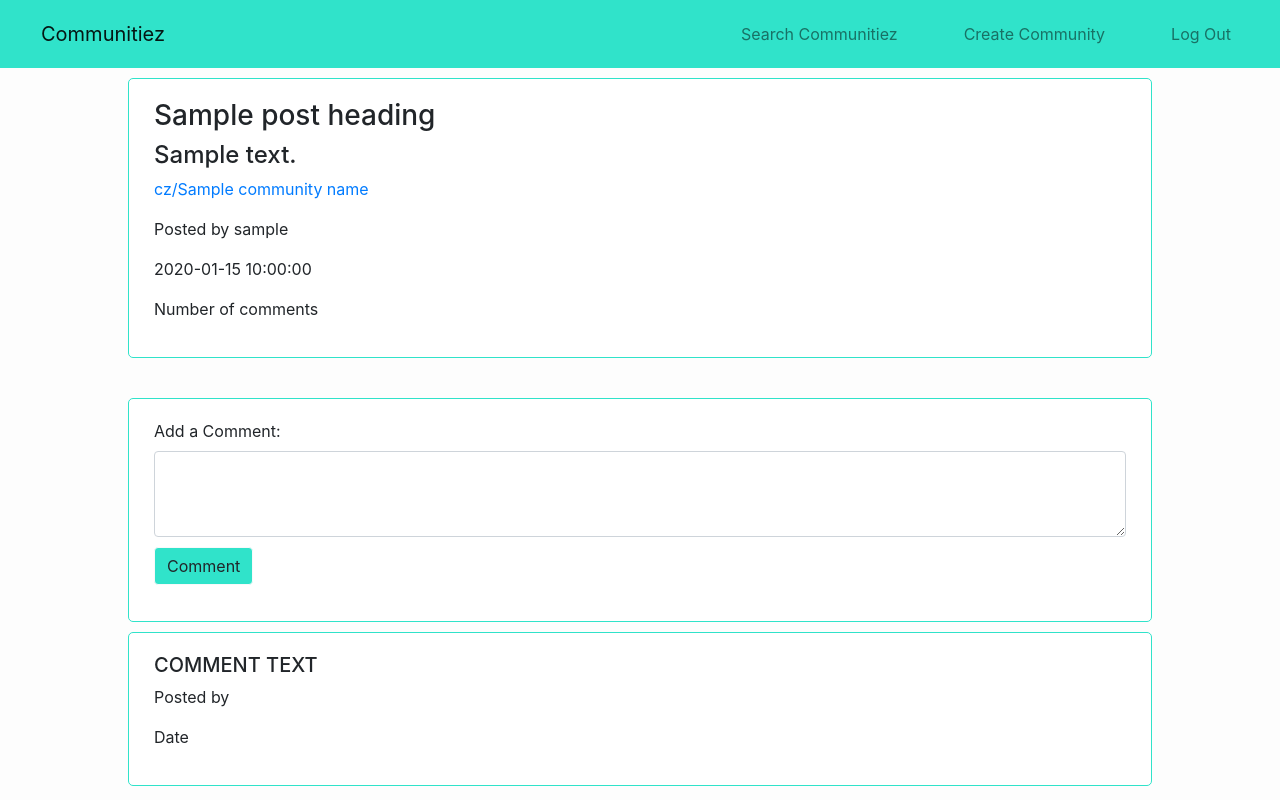
After one commit to cerisilv123/communitiez, a Flask app: template website/templates/community_post.html in a window 1280 px wide. The commit adds this page. Run offline with Flask 2, Linux system fonts and the light colour scheme; the template is opened without the code that fills it: most values are stand-ins (such as "Sample title", 1, 10 or a date in 2020); parts of the project's set-up code (start-up, migrations or seed data) failed here and were passed over.

Commit message:
Starting Comment function

```diff
--- /dev/null
+++ b/website/templates/community_post.html
@@ -0,0 +1,71 @@
+{% extends "base.html" %}
+
+{% block title %}Search Community{% endblock %}
+
+{% block navbar %}
+
+<!-- Navigation Bar -->
+
+<nav class="navbar navbar-expand-lg navbar-light">
+    <a class="navbar-brand" href="#">Communitiez</a>
+    <button class="navbar-toggler" type="button" data-toggle="collapse" data-target="#navbarNav" aria-controls="navbarNav" aria-expanded="false" aria-label="Toggle navigation">
+      <span class="navbar-toggler-icon"></span>
+    </button>
+    <div class="collapse navbar-collapse" id="navbarNav">
+      <ul class="navbar-nav ml-auto">
+        <li class="nav-item nav-item-homepage">
+          <a class="nav-link" href="{{ url_for('view.search_communitiez') }}">Search Communitiez</a>
+        </li>
+        <li class="nav-item nav-item-homepage">
+          <a class="nav-link" href="{{ url_for('view.create_community') }}">Create Community</a>
+        </li>
+        <li class="nav-item nav-item-homepage">
+          <a class="nav-link" href="{{ url_for('auth.logout') }}">Log Out</a>
+        </li>
+      </ul>
+    </div>
+</nav>
+
+{% endblock %}
+
+{% block content %}
+
+<!-- Community Post -->
+<div class="community-page-post container-fluid">
+    <div class="community-page-post-content">
+        <h3>{{post_heading}}</h3>
+        <h4>{{post_text}}</h4>
+        <p><a href="{{ url_for('view.community_page', community_name=community_name) }}">cz/{{community_name}}</a></p>
+        <p>Posted by {{username}}</p>
+        <p>{{post_date}}</p>
+        <p>Number of comments</p>
+    </div>
+</div>
+
+<!-- Community Page - Post a comment -->
+<div class="community-page-about-box container-fluid">
+    <form action="#" method="post" class="community-page-form">
+      <div class="form-group">
+        <label for="communityPagePostComment">Add a Comment:</label>
+        <div class="row">
+        <div class="col-lg-12 create-form-box">
+          <textarea class="form-control create-form-box-content" id="communityPagePostComment" name="communityPagePostComment" rows="3"></textarea>
+        </div>
+        <div class="col-lg-12 create-form-btn create-form-btn-community-page">
+          <button type="submit" class="btn btn-light btn-search" value ="communityPagePostComment">Comment</button>
+        </div>
+        </div>
+      </div>
+    </form>
+  </div>
+
+<!-- Community Post Comment -->
+<div class="community-page-post container-fluid">
+    <div class="community-page-post-content">
+        <h5>COMMENT TEXT</h5>
+        <p>Posted by</p>
+        <p>Date</p>
+    </div>
+</div>
+
+{% endblock %}
```
Also changed, not shown: website/templates/community_page.html (+4 -4 lines), website/views.py (+31 -7 lines).
